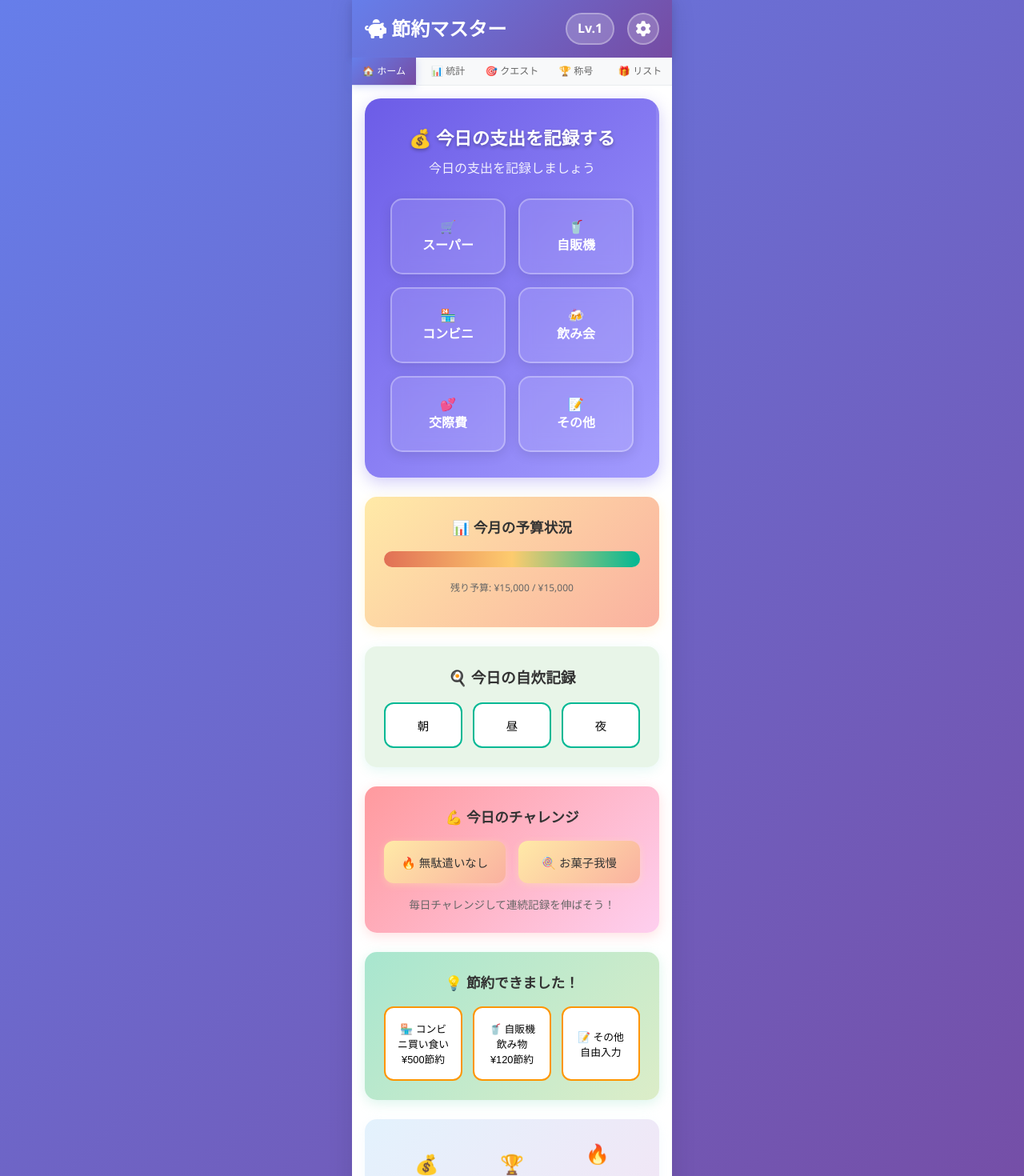
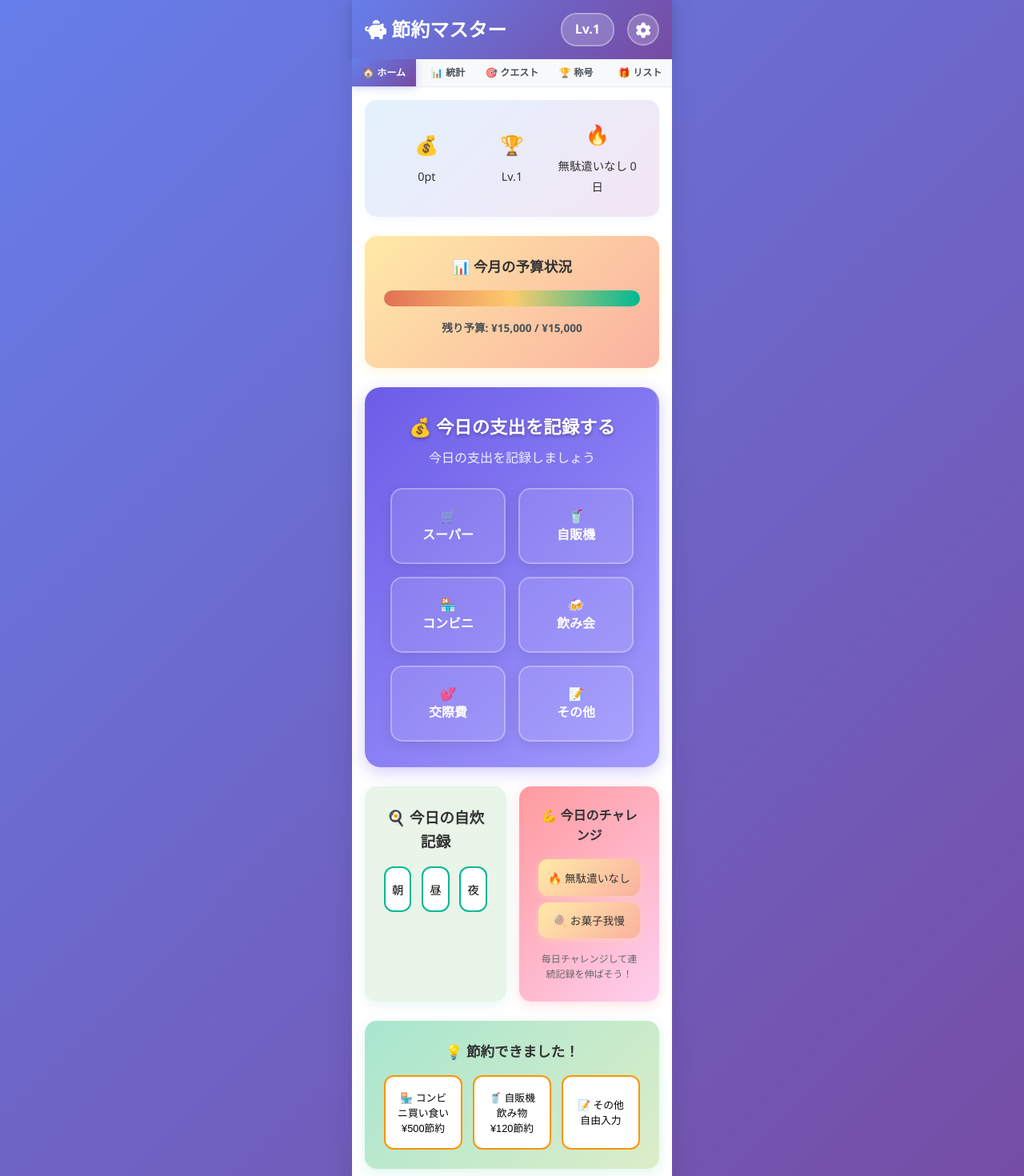
Before and after one commit to fujihira13/MealQuest, a React (Vite) app: page / in a window 1280 px wide. Shown: the top 1470 px of the page at 80% size. Built offline with nearby package versions, Linux system fonts and the light colour scheme.

Commit message:
デザイン修正

```diff
--- a/src/components/Tabs/HomeTab.tsx
+++ b/src/components/Tabs/HomeTab.tsx
@@ -120,7 +120,44 @@ export const HomeTab: React.FC = () => {
 
   return (
     <section className="tab-content active">
-      {/* 支出記録セクション - 最優先で上部に配置 */}
+      {/* 簡潔なステータス表示 - 最上部に移動 */}
+      <div className="status-summary">
+        <div className="status-item">
+          <span className="status-icon">💰</span>
+          <span className="status-text">
+            {userData.points.toLocaleString()}pt
+          </span>
+        </div>
+        <div className="status-item">
+          <span className="status-icon">🏆</span>
+          <span className="status-text">Lv.{userData.level}</span>
+        </div>
+        <div className="status-item">
+          <span className="status-icon">🔥</span>
+          <span className="status-text">
+            無駄遣いなし {streaks.noWasteStreak}日
+          </span>
+        </div>
+      </div>
+
+      {/* 今月の消費許容ゲージ - 重要な進捗情報 */}
+      <div className="gauge-section">
+        <h3>📊 今月の予算状況</h3>
+        <div className="gauge-container">
+          <div className="gauge-bar">
+            <div
+              className="gauge-fill"
+              style={{ width: `${gaugePercent}%` }}
+            ></div>
+          </div>
+          <div className="gauge-text">
+            残り予算: ¥{remaining.toLocaleString()} / ¥
+            {goals.allowanceGoal.toLocaleString()}
+          </div>
+        </div>
+      </div>
+
+      {/* 支出記録セクション - 主要機能 */}
       <div className="expense-priority-section">
         <h3>💰 今日の支出を記録する</h3>
         <p className="expense-instruction">今日の支出を記録しましょう</p>
@@ -176,23 +213,8 @@ export const HomeTab: React.FC = () => {
         </div>
       </div>
 
-      {/* 今月の消費許容ゲージ - 重要な進捗情報 */}
-      <div className="gauge-section">
-        <h3>📊 今月の予算状況</h3>
-        <div className="gauge-container">
-          <div className="gauge-bar">
-            <div
-              className="gauge-fill"
-              style={{ width: `${gaugePercent}%` }}
-            ></div>
-          </div>
-          <div className="gauge-text">
-            残り予算: ¥{remaining.toLocaleString()} / ¥
-            {goals.allowanceGoal.toLocaleString()}
-          </div>
-        </div>
-      </div>
-
+      {/* 今日の自炊記録と今日のチャレンジを並列配置 */}
+      <div className="daily-activities-row">
         {/* 今日の自炊記録セクション */}
         <div className="cooking-section">
           <h3>🍳 今日の自炊記録</h3>
@@ -264,6 +286,7 @@ export const HomeTab: React.FC = () => {
           </div>
           <p className="challenge-note">毎日チャレンジして連続記録を伸ばそう！</p>
         </div>
+      </div>
 
       {/* 簡潔な節約記録セクション */}
       <div className="quick-savings-section">
@@ -293,26 +316,6 @@ export const HomeTab: React.FC = () => {
         </div>
       </div>
 
-      {/* 簡潔なステータス表示 */}
-      <div className="status-summary">
-        <div className="status-item">
-          <span className="status-icon">💰</span>
-          <span className="status-text">
-            {userData.points.toLocaleString()}pt
-          </span>
-        </div>
-        <div className="status-item">
-          <span className="status-icon">🏆</span>
-          <span className="status-text">Lv.{userData.level}</span>
-        </div>
-        <div className="status-item">
-          <span className="status-icon">🔥</span>
-          <span className="status-text">
-            無駄遣いなし {streaks.noWasteStreak}日
-          </span>
-        </div>
-      </div>
-
       {/* ガチャボタン */}
       <div className="gacha-section">
         <button
--- a/src/index.css
+++ b/src/index.css
@@ -73,15 +73,16 @@ body {
 
 .level-badge {
   background: rgba(255, 255, 255, 0.2);
-  padding: 0.3rem 0.8rem;
+  padding: 0.4rem 1rem;
   border-radius: 20px;
   font-weight: bold;
+  font-size: 1rem;
   border: 2px solid rgba(255, 255, 255, 0.3);
   backdrop-filter: blur(10px);
 }
 
 .points {
-  font-size: 1.1rem;
+  font-size: 1.2rem;
   font-weight: bold;
 }
 
@@ -94,15 +95,15 @@ body {
 
 .tab-btn {
   flex: 1;
-  padding: 1rem;
+  padding: 1.2rem;
   text-align: center;
   cursor: pointer;
   border: none;
   background: none;
-  font-size: 0.9rem;
-  font-weight: 500;
+  font-size: 1rem;
+  font-weight: 600;
   transition: all 0.3s ease;
-  color: #666;
+  color: #495057;
 }
 
 .tab-btn.active {
@@ -112,8 +113,8 @@ body {
 }
 
 .tab-btn:hover:not(.active) {
-  background: #f1f3f4;
-  color: #333;
+  background: #e9ecef;
+  color: #212529;
 }
 
 /* タブコンテンツ */
@@ -678,24 +679,26 @@ body {
 }
 
 .item-name {
-  font-size: 0.8rem;
+  font-size: 0.9rem;
   font-weight: bold;
   margin-bottom: 0.3rem;
-  color: #333;
+  color: #212529;
 }
 
 .item-rarity {
-  font-size: 0.7rem;
-  color: #666;
+  font-size: 0.8rem;
+  color: #6c757d;
+  font-weight: 500;
   margin-bottom: 0.3rem;
 }
 
 .item-count {
-  font-size: 0.7rem;
+  font-size: 0.8rem;
   background: #e9ecef;
-  color: #666;
-  padding: 0.2rem 0.5rem;
-  border-radius: 10px;
+  color: #495057;
+  font-weight: 500;
+  padding: 0.3rem 0.6rem;
+  border-radius: 12px;
   display: inline-block;
 }
 
@@ -751,21 +754,23 @@ body {
 }
 
 .stat-card h4 {
-  color: #666;
+  color: #495057;
   margin-bottom: 0.8rem;
-  font-size: 0.9rem;
+  font-size: 1rem;
+  font-weight: 600;
 }
 
 .stat-value {
-  font-size: 2rem;
+  font-size: 2.2rem;
   font-weight: bold;
-  color: #333;
+  color: #212529;
   margin-bottom: 0.5rem;
 }
 
 .stat-detail {
-  color: #666;
-  font-size: 0.8rem;
+  color: #6c757d;
+  font-size: 0.9rem;
+  font-weight: 500;
 }
 
 /* ゲージスタイル */
@@ -805,9 +810,9 @@ body {
 .gauge-text {
   text-align: center;
   margin-top: 0.5rem;
-  font-size: 0.75rem;
-  color: #666;
-  font-weight: 500;
+  font-size: 0.85rem;
+  color: #495057;
+  font-weight: 600;
 }
 
 /* チャートセクション */
@@ -916,19 +921,21 @@ body {
   font-weight: bold;
   margin-bottom: 0.3rem;
   display: block;
-  color: #333;
+  color: #212529;
+  font-size: 1rem;
 }
 
 .record-amount {
   color: #e17055;
   font-weight: bold;
-  font-size: 1.1rem;
+  font-size: 1.2rem;
   display: block;
 }
 
 .record-time {
-  color: #666;
-  font-size: 0.8rem;
+  color: #6c757d;
+  font-size: 0.9rem;
+  font-weight: 500;
 }
 
 .record-actions {
@@ -938,13 +945,13 @@ body {
 
 .edit-btn,
 .delete-btn {
-  padding: 0.5rem 1rem;
+  padding: 0.6rem 1.2rem;
   border: none;
   border-radius: 8px;
   cursor: pointer;
-  font-size: 0.8rem;
+  font-size: 0.9rem;
   transition: all 0.3s ease;
-  font-weight: 500;
+  font-weight: 600;
 }
 
 .edit-btn {
@@ -969,8 +976,9 @@ body {
 
 .no-records {
   text-align: center;
-  color: #666;
+  color: #6c757d;
   font-style: italic;
+  font-size: 1rem;
   padding: 2rem;
 }
 
@@ -1004,8 +1012,9 @@ body {
 }
 
 .setting-item label {
-  font-weight: 500;
-  color: #333;
+  font-weight: 600;
+  color: #212529;
+  font-size: 1rem;
 }
 
 .setting-item input {
@@ -1585,14 +1594,16 @@ body {
 
 .mission-content h5 {
   margin: 0 0 0.5rem 0;
-  font-size: 1.1rem;
-  color: #333;
+  font-size: 1.2rem;
+  font-weight: 600;
+  color: #212529;
 }
 
 .mission-content p {
   margin: 0 0 0.8rem 0;
-  color: #666;
-  font-size: 0.9rem;
+  color: #6c757d;
+  font-size: 1rem;
+  line-height: 1.4;
 }
 
 .mission-progress {
@@ -1617,14 +1628,15 @@ body {
 }
 
 .progress-text {
-  font-size: 0.85rem;
-  color: #666;
+  font-size: 0.9rem;
+  color: #495057;
+  font-weight: 500;
   min-width: 60px;
   text-align: right;
 }
 
 .mission-reward {
-  font-size: 0.85rem;
+  font-size: 0.95rem;
   color: #f39c12;
   font-weight: bold;
 }
@@ -1638,8 +1650,8 @@ body {
   color: white;
   border: none;
   border-radius: 20px;
-  padding: 0.6rem 1.2rem;
-  font-size: 0.9rem;
+  padding: 0.7rem 1.4rem;
+  font-size: 1rem;
   font-weight: bold;
   cursor: pointer;
   transition: all 0.3s ease;
@@ -1652,11 +1664,11 @@ body {
 }
 
 .claimed-text {
-  font-size: 0.8rem;
+  font-size: 0.9rem;
   color: #28a745;
   font-weight: bold;
   background: #d4edda;
-  padding: 0.4rem 0.8rem;
+  padding: 0.5rem 1rem;
   border-radius: 15px;
 }
 
@@ -1724,11 +1736,12 @@ body {
 }
 
 .item-description {
-  font-size: 0.7rem;
-  color: #666;
-  margin-top: 0.3rem;
+  font-size: 0.8rem;
+  color: #6c757d;
+  margin-top: 0.4rem;
   text-align: center;
   padding: 0 0.5rem;
+  line-height: 1.3;
 }
 
 /* タブボタンの調整（5つ対応） */
@@ -1952,14 +1965,16 @@ body {
 
 .badge-title {
   margin: 0 0 0.5rem 0;
-  font-size: 1.1rem;
-  color: #333;
+  font-size: 1.2rem;
+  font-weight: 600;
+  color: #212529;
 }
 
 .badge-description {
   margin: 0 0 0.8rem 0;
-  color: #666;
-  font-size: 0.9rem;
+  color: #6c757d;
+  font-size: 1rem;
+  line-height: 1.4;
 }
 
 .badge-progress {
@@ -1983,8 +1998,9 @@ body {
 }
 
 .badge-progress-text {
-  font-size: 0.85rem;
-  color: #666;
+  font-size: 0.9rem;
+  color: #495057;
+  font-weight: 500;
   min-width: 80px;
   text-align: right;
 }
@@ -2856,8 +2872,68 @@ body {
   color: #666;
 }
 
+/* 日常活動行レイアウト */
+.daily-activities-row {
+  display: grid;
+  grid-template-columns: 1fr 1fr;
+  gap: 1rem;
+  margin-bottom: 1.5rem;
+}
+
+.daily-activities-row .cooking-section,
+.daily-activities-row .daily-challenge-section {
+  margin-bottom: 0;
+}
+
+.daily-activities-row .daily-challenge-section h3 {
+  font-size: 1rem;
+}
+
+.daily-activities-row .challenge-buttons {
+  flex-direction: column;
+  gap: 0.5rem;
+}
+
+.daily-activities-row .challenge-btn {
+  font-size: 0.85rem;
+  padding: 0.8rem 0.5rem;
+}
+
+.daily-activities-row .challenge-note {
+  font-size: 0.75rem;
+  margin-top: 0.5rem;
+}
+
 /* モバイル対応 */
 @media (max-width: 480px) {
+  .daily-activities-row {
+    grid-template-columns: 1fr;
+    gap: 1rem;
+  }
+
+  .daily-activities-row .cooking-section,
+  .daily-activities-row .daily-challenge-section {
+    margin-bottom: 1rem;
+  }
+
+  .daily-activities-row .daily-challenge-section h3 {
+    font-size: 1.1rem;
+  }
+
+  .daily-activities-row .challenge-buttons {
+    flex-direction: row;
+    gap: 0.5rem;
+  }
+
+  .daily-activities-row .challenge-btn {
+    font-size: 0.8rem;
+    padding: 0.8rem 0.3rem;
+  }
+
+  .daily-activities-row .challenge-note {
+    font-size: 0.85rem;
+  }
+
   .savings-detail-cards,
   .level-cards,
   .streak-detail-cards {
```
Also changed, not shown: 1 other file (tests, documents, lock files or other folders). Lines whose indentation alone changed are shown as unchanged.
